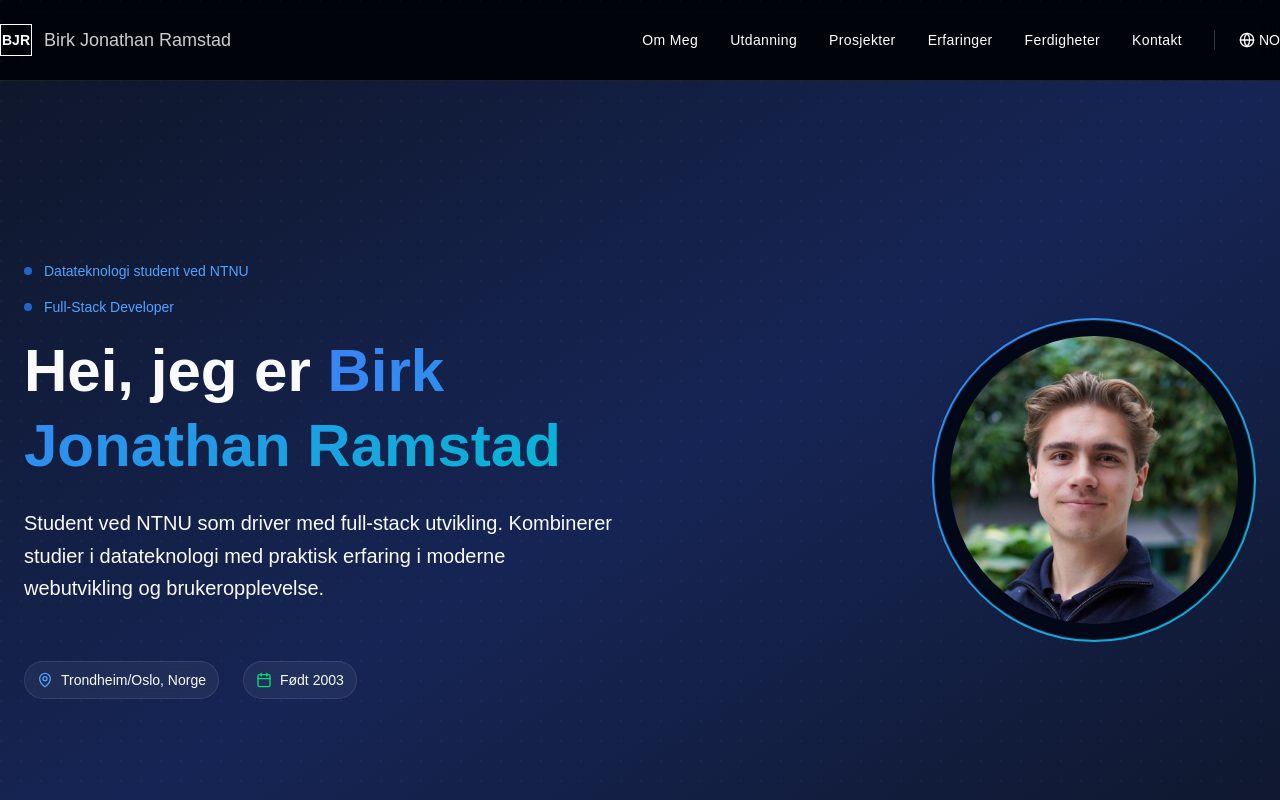
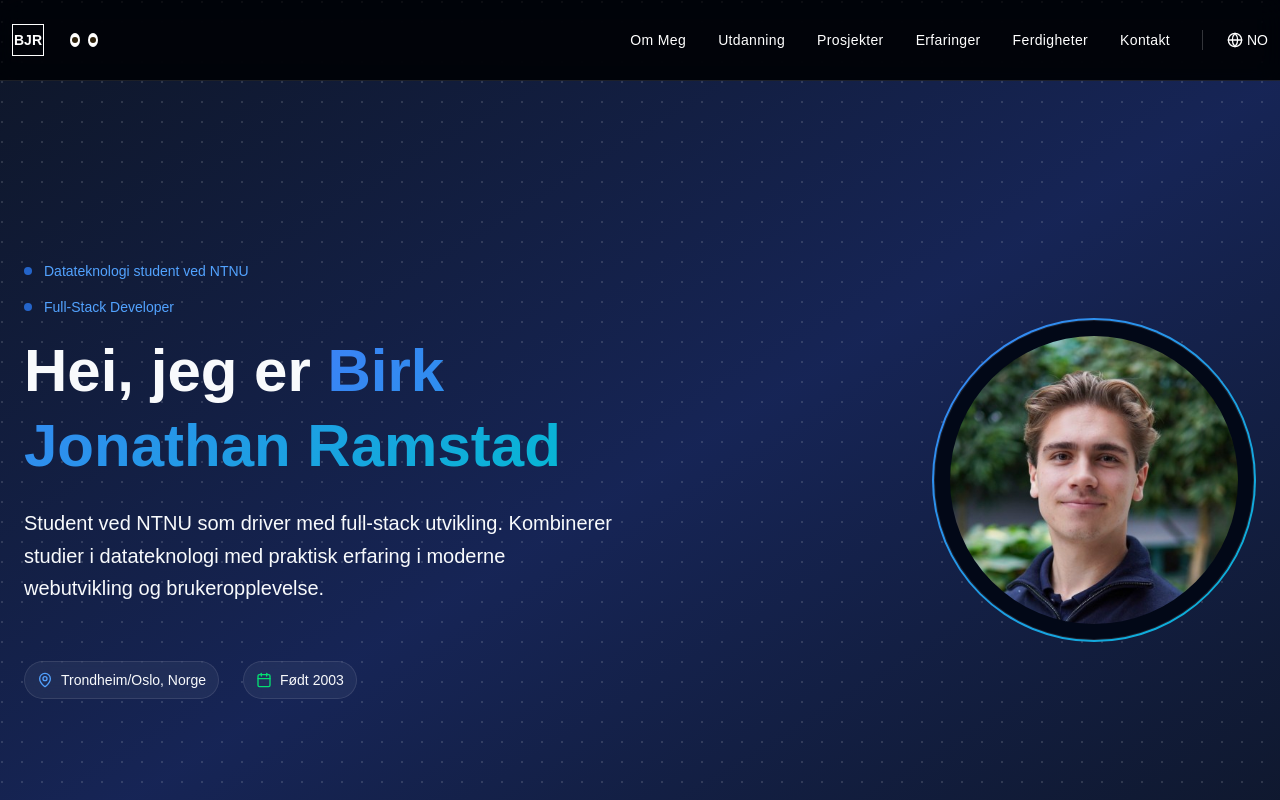
Before and after one commit to birkjr/Portfolio, a Next.js app: page / in a window 1280 px wide. Built offline with nearby package versions, Linux system fonts and the light colour scheme.

Commit message:
Feature: implemented eye following

```diff
--- a/package.json
+++ b/package.json
@@ -12,6 +12,8 @@
     "format:check": "prettier --check \"**/*.{js,jsx,ts,tsx,json,css,scss,md}\""
   },
   "dependencies": {
+    "@dicebear/collection": "^9.2.4",
+    "@dicebear/core": "^9.2.4",
     "@radix-ui/react-avatar": "^1.1.10",
     "@radix-ui/react-dialog": "^1.1.6",
     "@radix-ui/react-menubar": "^1.1.6",
@@ -20,6 +22,7 @@
     "@radix-ui/react-separator": "^1.1.7",
     "@radix-ui/react-slot": "^1.1.2",
     "@tailwindcss/postcss": "^4.1.16",
+    "avataaars": "^2.0.0",
     "class-variance-authority": "^0.7.1",
     "clsx": "^2.1.1",
     "cmdk": "^1.0.4",
--- a/src/app/globals.css
+++ b/src/app/globals.css
@@ -25,8 +25,8 @@ body::before {
   width: 100%;
   height: 100%;
   background-image: radial-gradient(
-    circle at 1px 1px,
-    rgba(255, 255, 255, 0.1) 1px,
+    circle at 2px 2px,
+    rgba(255, 255, 255, 0.24) 1px,
     transparent 0
   );
   background-size: 20px 20px;
@@ -118,7 +118,7 @@ body::before {
 .glass-dark {
   background: rgba(0, 0, 0, 0.2);
   backdrop-filter: blur(10px);
-  border: 1px solid rgba(255, 255, 255, 0.1);
+  border: 1.5px solid rgba(255, 255, 255, 0.1);
 }
 
 .gradient-border {
@@ -157,8 +157,8 @@ body::before {
 
 .bg-grid-pattern {
   background-image: radial-gradient(
-    circle at 1px 1px,
-    rgba(255, 255, 255, 0.15) 1px,
+    circle at 2px 2px,
+    rgba(255, 255, 255, 0.652) 1px,
     transparent 0
   );
   background-size: 20px 20px;
--- /dev/null
+++ b/src/components/Avatar.tsx
@@ -0,0 +1,124 @@
+"use client";
+
+import React, { useEffect, useRef, useState } from "react";
+
+// Exporting with the same name `HumanAvatar` to keep Navbar import unchanged
+export const HumanAvatar: React.FC = () => {
+  const containerRef = useRef<HTMLDivElement | null>(null);
+  const leftEyeRef = useRef<HTMLDivElement | null>(null);
+  const rightEyeRef = useRef<HTMLDivElement | null>(null);
+  const [leftOffset, setLeftOffset] = useState<{ x: number; y: number }>({ x: 0, y: 0 });
+  const [rightOffset, setRightOffset] = useState<{ x: number; y: number }>({ x: 0, y: 0 });
+  const [isBlinking, setIsBlinking] = useState(false);
+
+  useEffect(() => {
+    const handleMove = (e: MouseEvent) => {
+      const computeOffset = (eye: HTMLDivElement | null) => {
+        if (!eye) return { x: 0, y: 0 } as const;
+        const rect = eye.getBoundingClientRect();
+        const cx = rect.left + rect.width / 2;
+        const cy = rect.top + rect.height / 2;
+        const dx = e.clientX - cx;
+        const dy = e.clientY - cy;
+        const distance = Math.hypot(dx, dy) || 1;
+        const maxMove = 4;
+        const nx = (dx / distance) * maxMove;
+        const ny = (dy / distance) * maxMove;
+        return { x: Math.round(nx), y: Math.round(ny) } as const;
+      };
+
+      setLeftOffset(computeOffset(leftEyeRef.current));
+      setRightOffset(computeOffset(rightEyeRef.current));
+    };
+
+    window.addEventListener("mousemove", handleMove, { passive: true });
+    return () => window.removeEventListener("mousemove", handleMove);
+  }, []);
+
+  useEffect(() => {
+    const intervalId = window.setInterval(() => {
+      setIsBlinking(true);
+      const timeoutId = window.setTimeout(() => setIsBlinking(false), 140);
+      // Ensure timeout cleared if component unmounts shortly after scheduling
+      return () => window.clearTimeout(timeoutId);
+    }, 3000);
+    return () => window.clearInterval(intervalId);
+  }, []);
+
+  const eyeStyle: React.CSSProperties = {
+    width: 10,
+    height: 14,
+    borderRadius: "100%",
+    backgroundColor: "#fff",
+    border: "0px solid rgba(207, 207, 207, 0.65)",
+    display: "flex",
+    alignItems: "center",
+    justifyContent: "center",
+    boxShadow: "inset 0 0 0 0px rgb(255, 255, 255)",
+    position: "relative",
+    overflow: "hidden",
+  };
+
+  const pupilStyle: React.CSSProperties = {
+    width: 6,
+    height: 6,
+    borderRadius: "50%",
+    aspectRatio: "1 / 1",
+    flex: "0 0 auto",
+    display: "block",
+    backgroundColor: "rgb(46, 34, 12)",
+    transition: "transform 40ms linear",
+    zIndex: 1,
+  };
+
+  const eyelidCommon: React.CSSProperties = {
+    position: "absolute",
+    left: 0,
+    width: "100%",
+    backgroundColor: "#000",
+    zIndex: 2,
+    transition: "transform 120ms ease-in-out",
+  };
+
+  const eyelidTop: React.CSSProperties = {
+    ...eyelidCommon,
+    top: 0,
+    height: "60%",
+    transformOrigin: "top",
+    transform: isBlinking ? "scaleY(1)" : "scaleY(0)",
+  };
+
+  const eyelidBottom: React.CSSProperties = {
+    ...eyelidCommon,
+    bottom: 0,
+    height: "60%",
+    transformOrigin: "bottom",
+    transform: isBlinking ? "scaleY(1)" : "scaleY(0)",
+  };
+
+  return (
+    <div
+      ref={containerRef}
+      style={{
+        display: "flex",
+        alignItems: "center",
+        justifyContent: "center",
+        gap: 8,
+        width: 56,
+        height: 28,
+      }}
+      aria-label="eyes-follow-mouse"
+    >
+      <div ref={leftEyeRef} style={eyeStyle}>
+        <div style={eyelidTop} />
+        <div style={{ ...pupilStyle, transform: `translate3d(${leftOffset.x}px, ${leftOffset.y}px, 0)` }} />
+        <div style={eyelidBottom} />
+      </div>
+      <div ref={rightEyeRef} style={eyeStyle}>
+        <div style={eyelidTop} />
+        <div style={{ ...pupilStyle, transform: `translate3d(${rightOffset.x}px, ${rightOffset.y}px, 0)` }} />
+        <div style={eyelidBottom} />
+      </div>
+    </div>
+  );
+};
--- a/src/components/Experience.tsx
+++ b/src/components/Experience.tsx
@@ -114,7 +114,7 @@ const experiences_en: Experience[] = [
     year: "2024",
     icon: Star,
     detailedDescription:
-      "As a waiter at Risør Fish Processing, I gained valuable experience in customer service and sales. This role taught me to work under time pressure, handle different customer situations, and ensure high service quality. Although this was not a technical role, I developed skills in communication, problem-solving, and adaptability that are transferable to all aspects of my career.",
+      "As a waiter at Risør Fiskemottak Restaurant, I gained valuable experience in customer service and sales. This role taught me to work under time pressure, handle different customer situations, and ensure high service quality. Although this was not a technical role, I developed skills in communication, problem-solving, and adaptability that are transferable to all aspects of my career.",
   },
 ];
 
--- a/src/components/Navbar.tsx
+++ b/src/components/Navbar.tsx
@@ -3,6 +3,7 @@
 import { useState } from "react";
 import { Menu, X, Globe } from "lucide-react";
 import { useLanguage } from "@/context/LanguageContext";
+import { HumanAvatar } from "@/components/Avatar";
 
 export default function Navbar() {
   const [isOpen, setIsOpen] = useState(false);
@@ -52,28 +53,34 @@ export default function Navbar() {
         borderBottom: "1px solid rgba(255, 255, 255, 0.1)",
       }}
     >
-      <div className="container mx-auto mr-4">
+      <div className="w-full px-2 sm:px-3">
         <div className="flex items-center justify-between h-20">
-          {/* Logo */}
-          <div className="flex items-center space-x-2 sm:space-x-3">
-            <div className="w-7 h-7 sm:w-8 sm:h-8 border border-white flex items-center justify-center">
+          {/* Logo with Avatar - fixed to left */}
+          <div className="flex items-center space-x-2 sm:space-x-3 flex-shrink-0">
+            <div className="w-7 h-7 sm:w-8 sm:h-8 border border-white flex items-center justify-center flex-shrink-0">
               <span className="text-white font-semibold text-xs sm:text-sm">
                 BJR
               </span>
             </div>
-            <span className="text-white/80 text-sm sm:text-base md:text-lg font-normal hidden sm:inline">
+            {/*
+            <span className="text-white/80 text-sm sm:text-base md:text-lg font-normal hidden sm:inline whitespace-nowrap">
               Birk Jonathan Ramstad
             </span>
+            */}
+
+            <div style={{ display: 'flex', alignItems: 'center', justifyContent: 'center' }}>
+              <HumanAvatar />
+            </div>
           </div>
 
           {/* Desktop Navigation */}
-          <div className="hidden md:flex items-center">
+          <div className="hidden md:flex items-center flex-shrink-0">
             <div className="flex items-center space-x-8 mr-8">
               {currentNavItems.map((item) => (
                 <button
                   key={item.name}
                   onClick={() => scrollToSection(item.href)}
-                  className="text-white text-sm font-normal hover:text-white/80 transition-colors duration-200 tracking-wide cursor-pointer"
+                  className="text-white text-sm font-normal hover:text-white/80 transition-colors duration-200 tracking-wide cursor-pointer whitespace-nowrap"
                 >
                   {item.name}
                 </button>
@@ -81,12 +88,13 @@ export default function Navbar() {
             </div>
             <button
               onClick={toggleLanguage}
-              className="flex items-center space-x-1 text-white text-sm font-normal hover:text-white/80 transition-colors duration-200 pl-6 border-l border-white/20 cursor-pointer"
+              className="flex items-center space-x-1 text-white text-sm font-normal hover:text-white/80 transition-colors duration-200 pl-6 border-l border-white/20 cursor-pointer flex-shrink-0"
             >
               <Globe className="w-4 h-4" />
               <span className="uppercase">{language}</span>
             </button>
           </div>
+
 
           {/* Mobile: Language button + Menu button */}
           <div className="md:hidden flex items-center gap-3">
```
Also changed, not shown: 1 other file (tests, documents, lock files or other folders).
